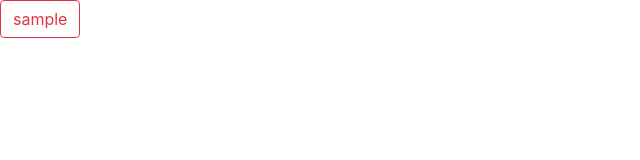
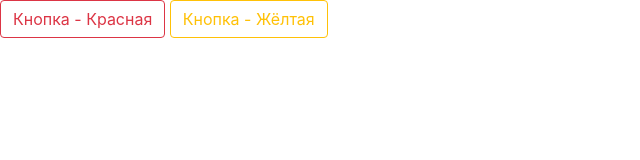
Before and after one commit to Naiks10/NewTestElectron, an Electron app: page index.html in a window 800 px wide. Shown: the whole page, without its empty margins (0-640 px from the left). Drawn offline with nearby package versions, Linux system fonts and the light colour scheme.

Commit message:
New Stage

```diff
--- a/index.html
+++ b/index.html
@@ -12,7 +12,8 @@
   </head>
   <body>
 
-    <input type="button" value="sample" id="button1" class="btn btn-outline-danger" onclick="button1.value = 'head1'" ></button>
+    <input type="button" value="Кнопка - Красная" id="button1" class="btn btn-outline-danger" onclick="button1.value = 'Нажата левая'" ></button>
+    <input type="button" value="Кнопка - Жёлтая" id="button2" class="btn btn-outline-warning" onclick="button2.value = 'Нажата правая'" ></button>
 
     <!-- Optional JavaScript -->
     <!-- jQuery first, then Popper.js, then Bootstrap JS -->
```
